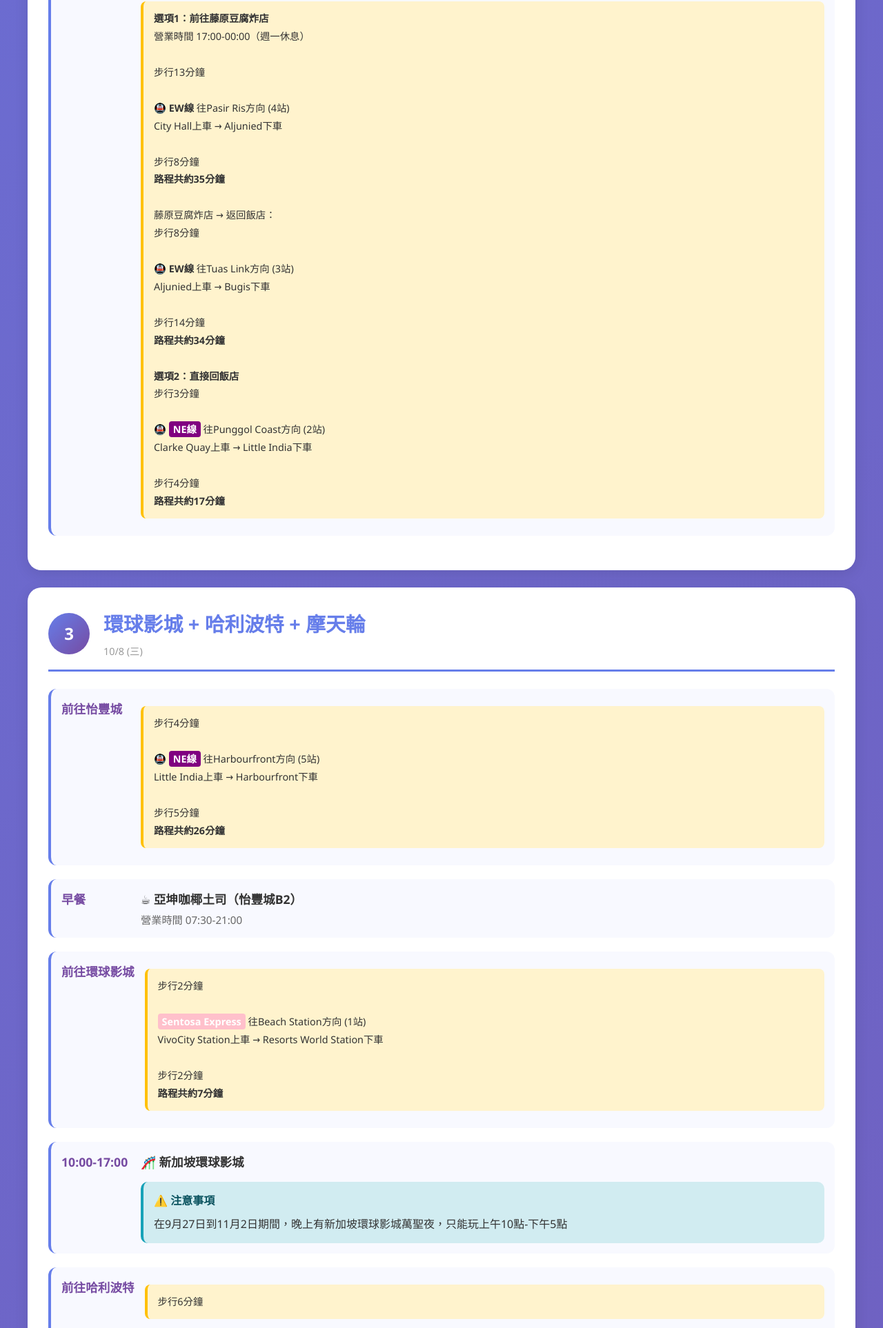
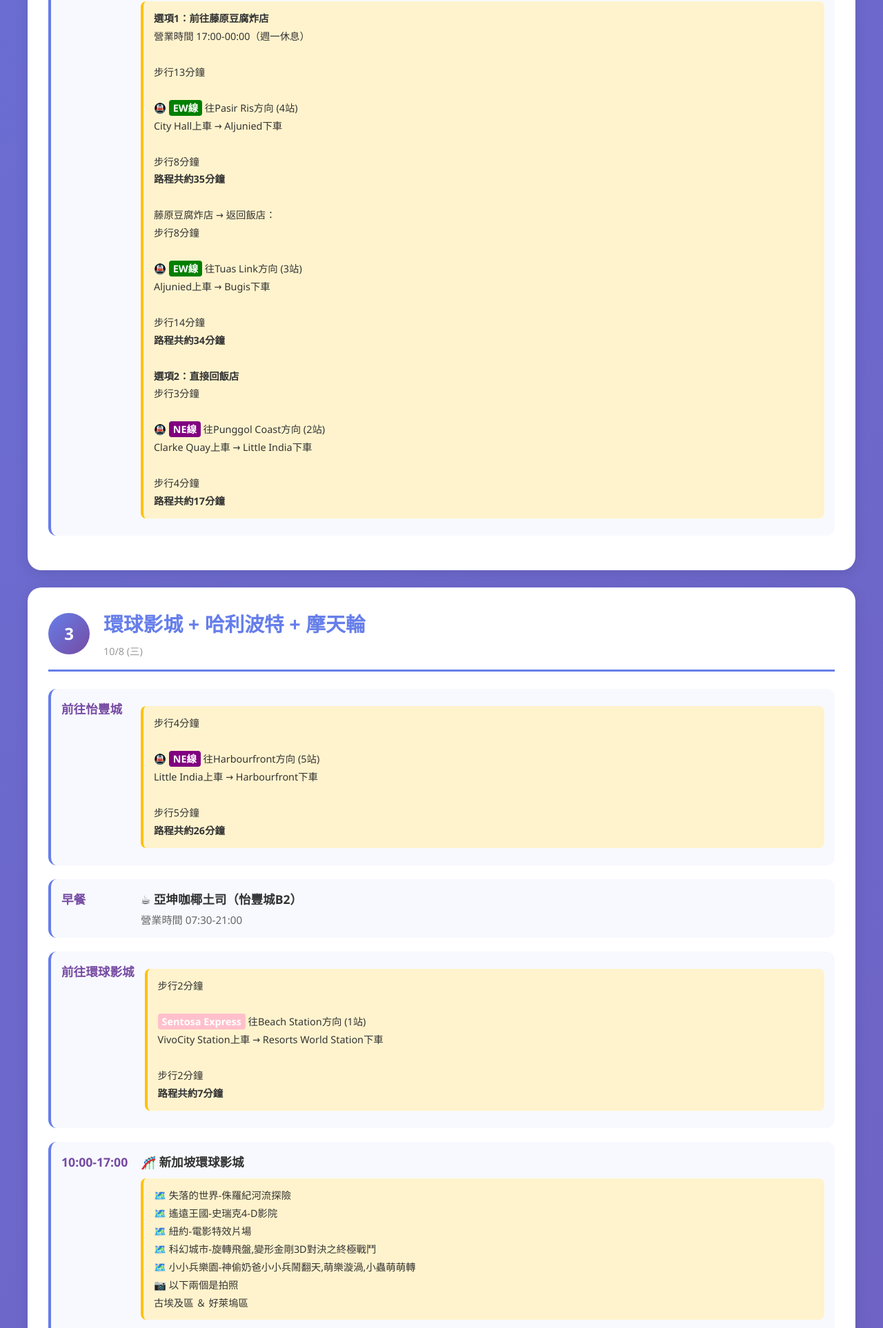
Before and after one commit to TayliKuan/singapore-tour, a plain HTML site: page index.html in a window 1280 px wide. Shown: the part 6085-8011 px from the top of the page at 69% size. Drawn offline with Linux system fonts and the light colour scheme.

Commit message:
Update index.html
新增圖片

```diff
--- a/index.html
+++ b/index.html
@@ -564,13 +564,15 @@
                         <strong>選項1：前往藤原豆腐炸店</strong><br>
                         營業時間 17:00-00:00（週一休息）<br><br>
                         步行13分鐘<br><br>
-                        🚇 <strong>EW線</strong> 往Pasir Ris方向 (4站)<br>
+                        🚇 <strong style="background-color: green; color: white; padding: 2px 6px; border-radius: 4px;">EW線</strong>
+                        往Pasir Ris方向 (4站)<br>
                         City Hall上車 → Aljunied下車<br><br>
                         步行8分鐘<br>
                         <strong>路程共約35分鐘</strong><br><br>
                         藤原豆腐炸店 → 返回飯店：<br>
                         步行8分鐘<br><br>
-                        🚇 <strong>EW線</strong> 往Tuas Link方向 (3站)<br>
+                        🚇 <strong style="background-color: green; color: white; padding: 2px 6px; border-radius: 4px;">EW線</strong>
+                        往Tuas Link方向 (3站)<br>
                         Aljunied上車 → Bugis下車<br><br>
                         步行14分鐘<br>
                         <strong>路程共約34分鐘</strong>
@@ -637,12 +639,31 @@
                 <div class="time">10:00-17:00</div>
                 <div class="details">
                     <div class="location">🎢 新加坡環球影城</div>
+                     <div class="transport">
+                        🗺️ 失落的世界-侏羅紀河流探險
+                        <br>
+                        🗺️ 遙遠王國-史瑞克4-D影院
+                        <br>
+                        🗺️ 紐約-電影特效片場
+                        <br>
+                        🗺️ 科幻城市-旋轉飛盤,變形金剛3D對決之終極戰鬥
+                        <br>
+                        🗺️ 小小兵樂園-神偷奶爸小小兵鬧翻天,萌樂漩渦,小蟲萌萌轉
+                        <br>
+                        📷 以下兩個是拍照<br>
+                        古埃及區 ＆ 好萊塢區
+                    </div>
                     <div class="tips">
                         <div class="tips-title">⚠️ 注意事項</div>
                         在9月27日到11月2日期間，晚上有新加坡環球影城萬聖夜，只能玩上午10點-下午5點
                     </div>
+                    <div class="tips">
+                        <img src="global map.avif" alt="環球圖片" style="max-width: 100%; height: auto;">
+                    </div>
                 </div>
+
             </div>
+
 
             <div class="activity">
                 <div class="time">前往哈利波特</div>
@@ -1092,6 +1113,9 @@
                     經過：烏蘭、烏節路、濱海灣、勿洛南
                 </div>
             </div>
+             <div class="tips">
+                        <img src="mrt map.jpg" alt="MRT圖片" style="max-width: 100%; height: auto;">
+                    </div>
             <p style="margin-top: 25px; color: #666;">
                 🌟 官官祝您旅途愉快！Enjoy Singapore! 🇸🇬
             </p>
```
